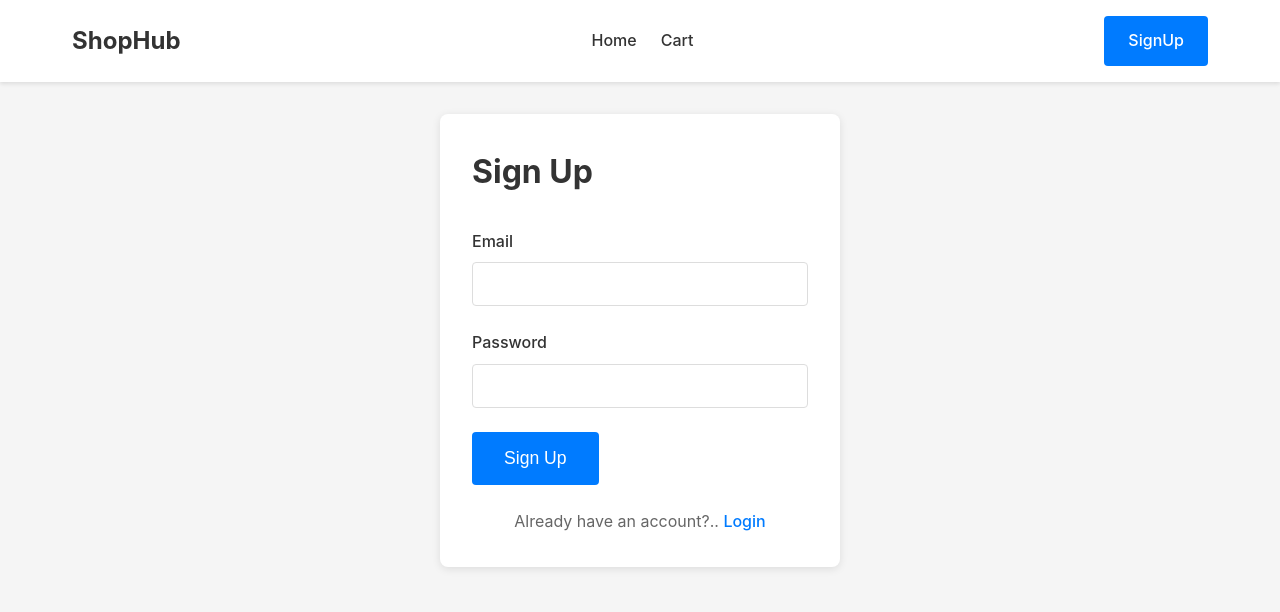
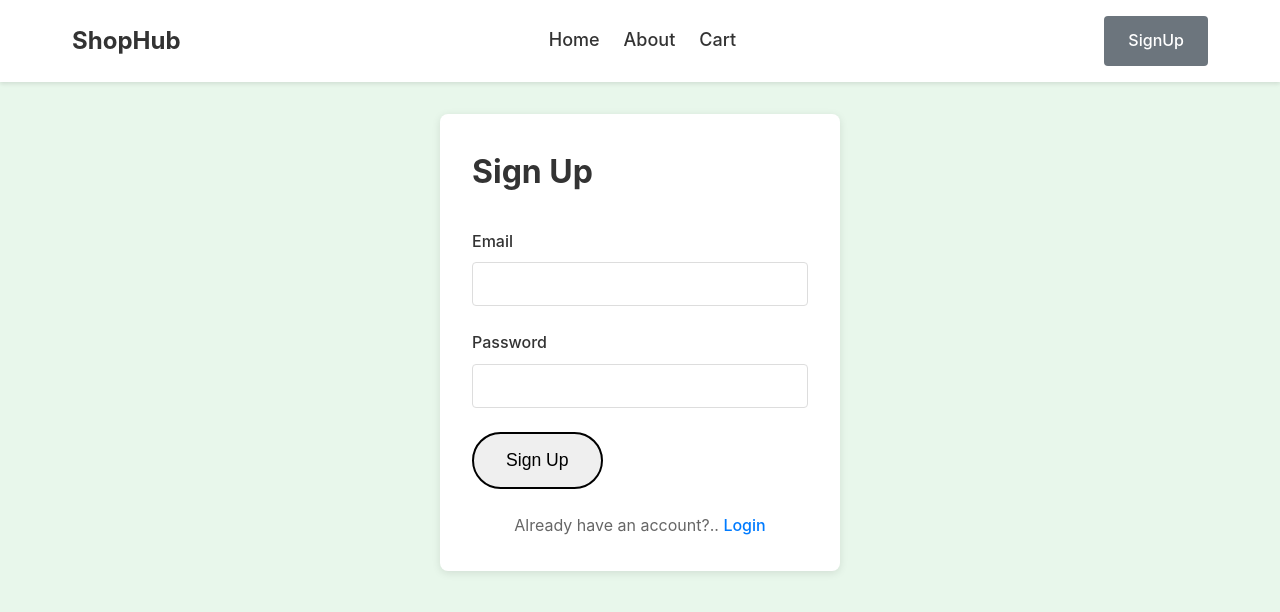
Before and after one commit to Dishitha0607/Ecommerce-Website_React, a React (Vite) app: page /auth in a window 1280 px wide. Shown: the top 612 px of the page. Built offline with nearby package versions, Linux system fonts and the light colour scheme.

Commit message:
Added additional css

```diff
--- a/src/App.css
+++ b/src/App.css
@@ -5,12 +5,12 @@
 }
 
 body {
+  background-color: #e8f7eb;
   font-family: -apple-system, BlinkMacSystemFont, "Segoe UI", "Roboto", "Oxygen",
     "Ubuntu", "Cantarell", "Fira Sans", "Droid Sans", "Helvetica Neue",
     sans-serif;
   -webkit-font-smoothing: antialiased;
   -moz-osx-font-smoothing: grayscale;
-  background-color: #f5f5f5;
   color: #333;
   line-height: 1.6;
 }
@@ -49,6 +49,7 @@ body {
 }
 
 .navbar-links {
+  font-size: 18px;
   display: flex;
   gap: 1.5rem;
   align-items: center;
@@ -62,7 +63,7 @@ body {
 }
 
 .navbar-link:hover {
-  color: #007bff;
+  color: #12ab6e;
 }
 
 .navbar-auth {
@@ -107,19 +108,20 @@ body {
 .home-hero {
   text-align: center;
   padding: 4rem 2rem;
-  max-width: 800px;
+  max-width: 1400px;
   margin: 0 auto;
+  background-color: #194125;
 }
 
 .home-title {
   font-size: 3rem;
   margin-bottom: 1rem;
-  color: #333;
+  color: white
 }
 
 .home-subtitle {
   font-size: 1.25rem;
-  color: #666;
+  color: white;
   margin-bottom: 2rem;
 }
 
@@ -131,7 +133,7 @@ body {
 }
 
 .product-card {
-  background: #fff;
+  background: rgb(176, 196, 176);
   border-radius: 8px;
   overflow: hidden;
   box-shadow: 0 2px 8px rgba(0, 0, 0, 0.1);
@@ -144,6 +146,7 @@ body {
 }
 
 .product-card-image {
+  padding: 20px;
   width: 100%;
   height: 250px;
   object-fit: cover;
@@ -162,7 +165,7 @@ body {
 .product-card-price {
   font-size: 1.5rem;
   font-weight: bold;
-  color: #007bff;
+  color: #13523a;
   margin-bottom: 1rem;
 }
 
@@ -456,12 +459,34 @@ body {
 }
 
 .btn-primary {
-  background-color: #007bff;
-  color: #fff;
+  font-size: 17px;
+  position: relative;
+  overflow: hidden;
+  color:black;
+  border: 2px solid black;
+  border-radius: 30px;
+  padding: 10px 30px;
+  z-index: 1;
+}
+
+.btn-primary::before {
+  content: "";
+  position: absolute;
+  top: 0;
+  left: -100%;
+  width: 100%;
+  height: 100%;
+  background-color: rgb(7, 63, 7);
+  transition: left 0.7s ease;
+  z-index: -1;
+}
+
+.btn-primary:hover::before {
+  left: 0;
 }
 
 .btn-primary:hover {
-  background-color: #0056b3;
+  color: white;
 }
 
 .btn-secondary {
--- a/src/App.jsx
+++ b/src/App.jsx
@@ -7,6 +7,7 @@ import Navbar from "./components/Navbar";
 import AuthProvider from "./context/AuthContext";
 import ProductDetails from "./pages/ProductDetails";
 import CartProvider from "./context/CartContext";
+import About from "./pages/About";
 
 function App() {
   return (
@@ -17,6 +18,7 @@ function App() {
             <Navbar />
             <Routes>
               <Route path="/" element={<Home />} />
+              <Route path="/about" element={<About />} />
               <Route path="/auth" element={<Auth />} />
               <Route path="/checkout" element={<Checkout />} />
               <Route path="/products/:id" element={<ProductDetails />}></Route>
--- a/src/components/Navbar.jsx
+++ b/src/components/Navbar.jsx
@@ -16,6 +16,9 @@ function Navbar() {
             <Link to={"/"} className="navbar-link">
               Home
             </Link>
+            <Link to={"/about"} className="navbar-link">
+              About
+            </Link>
             <Link to={"/checkout"} className="navbar-link">
               Cart
             </Link>
@@ -27,7 +30,7 @@ function Navbar() {
                 {/* <Link to={"/auth"} className="btn btn-secondary">
                   Login
                 </Link> */}
-                <Link to={"/auth"} className="btn btn-primary">
+                <Link to={"/auth"} className="btn btn-secondary">
                   SignUp
                 </Link>
               </div>
--- a/src/components/ProductCard.jsx
+++ b/src/components/ProductCard.jsx
@@ -11,7 +11,7 @@ function ProductCard({ product }) {
 
   return (
     <>
-      <div className="product-cart">
+      <div className="product-card">
         <img
           src={product.image}
           alt={product.name}
--- /dev/null
+++ b/src/pages/About.jsx
@@ -0,0 +1,18 @@
+import { Link } from "react-router-dom";
+import { getProductById, getProducts } from "../data/products";
+import ProductCard from "../components/ProductCard";
+
+function About() {
+  // Getting the products from products.js
+  const products = getProducts();
+
+  return (
+    <>
+      <div className="page">
+
+      </div>
+    </>
+  );
+}
+
+export default About;
--- a/src/pages/Checkout.jsx
+++ b/src/pages/Checkout.jsx
@@ -23,7 +23,7 @@ function Checkout() {
         <div className="container">
           <h1 className="page-title">Checkout Working</h1>
           <div className="checkout-container">
-            <div className="checkout-items" key={item.id}>
+            <div className="checkout-items">
               <h2 className="checkout-section-title">Order Summury</h2>
               {cartItems.map((item) => (
                 <div key={item.id} className="checkout-item">
```
